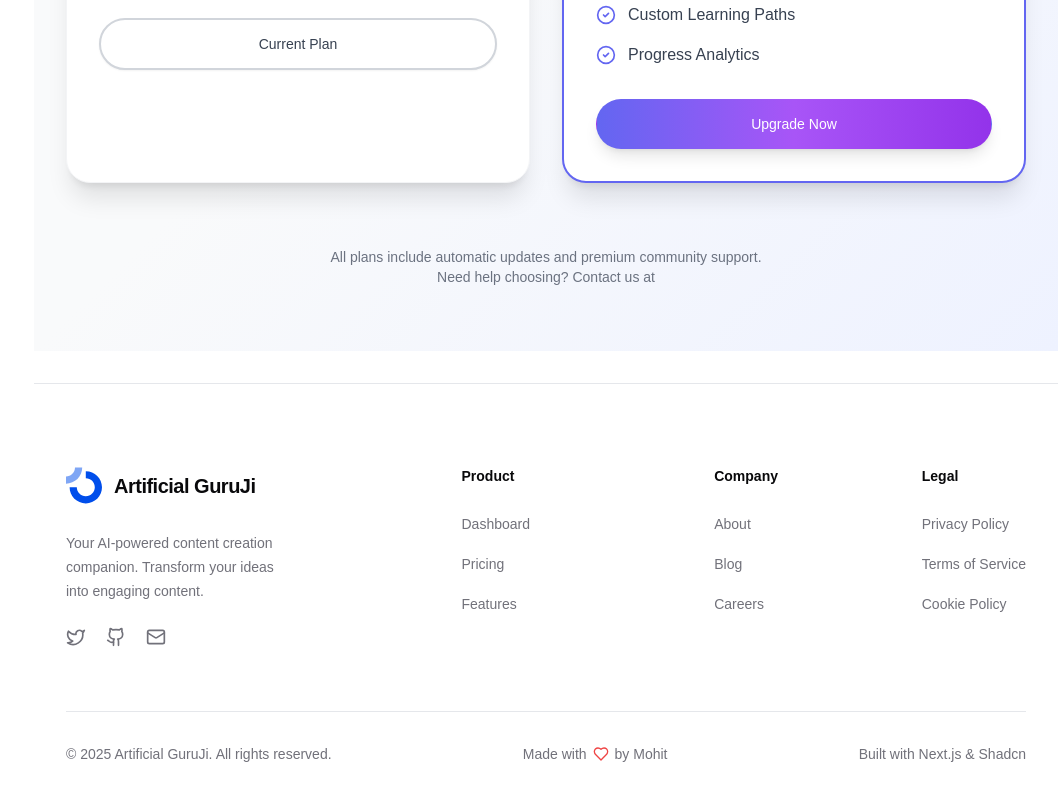
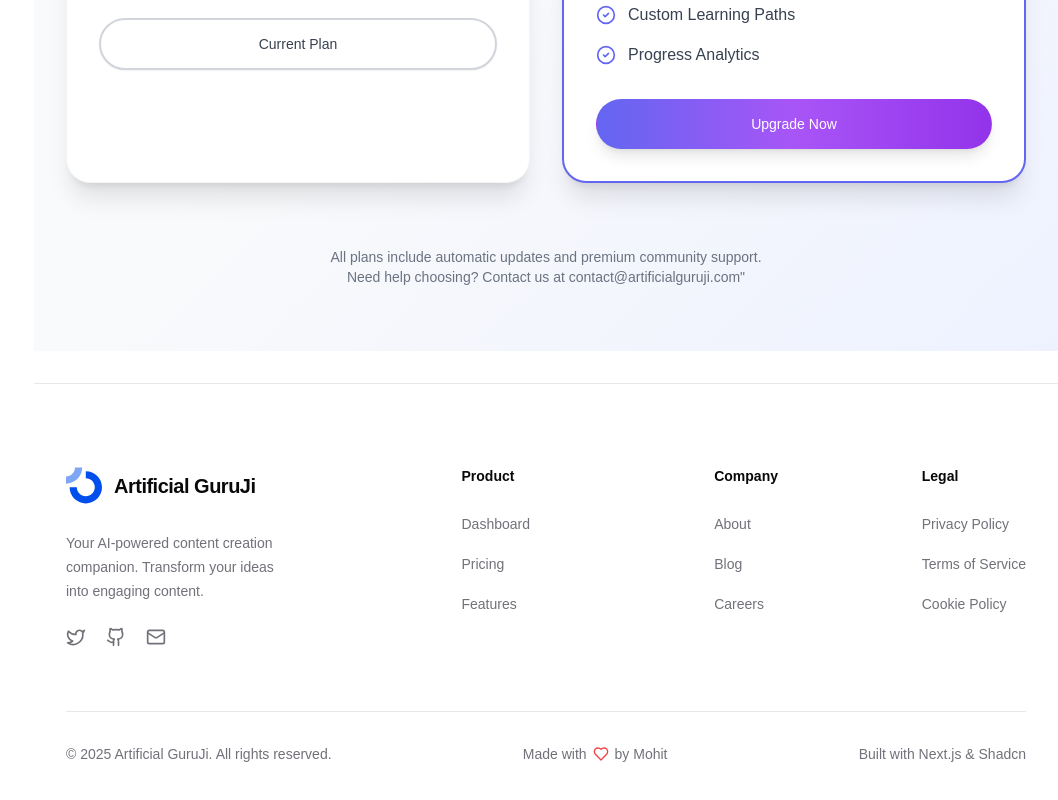
Before and after one commit to MohitGoyal09/lms, a Next.js app: page /dashboard/upgrade in a window 1280 px wide. Shown: the part 716-1516 px from the top of the page, without its empty margins (222-1280 px from the left). Built offline with nearby package versions, Linux system fonts and the light colour scheme; no server answers.

Commit message:
Fix typo in contact email address on Upgrade page

```diff
--- a/app/dashboard/upgrade/page.tsx
+++ b/app/dashboard/upgrade/page.tsx
@@ -183,7 +183,7 @@ export default function Upgrade() {
           <p>
             All plans include automatic updates and premium community support.
             <br />
-            Need help choosing? Contact us at
+            Need help choosing? Contact us at contact@artificialguruji.com"
           </p>
         </motion.div>
       </div>
```
